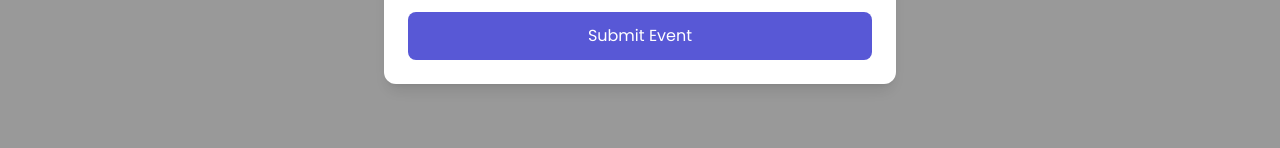
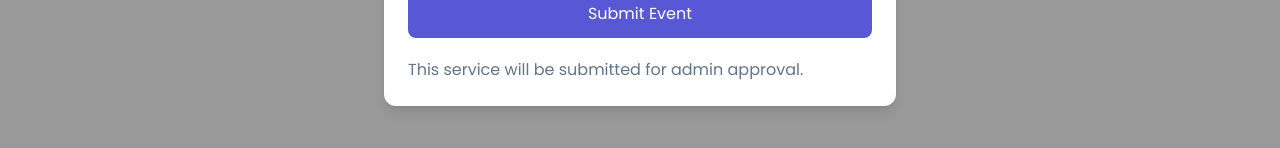
Before and after one commit to karJordan/migrant-support-platform, a Next.js app in the folder frontend/: page /community in a window 1280 px wide. Both pictures are taken after a click on the button "Add Community Event". Shown: the part 598-746 px from the top of the page. Built offline with nearby package versions, Linux system fonts and the light colour scheme; no server answers.

Commit message:
added message at bottom of form based on role

```diff
--- a/frontend/components/CommunityEventForm.tsx
+++ b/frontend/components/CommunityEventForm.tsx
@@ -126,7 +126,11 @@ export default function CommunityEventForm() {
             >
                 Submit Event
             </button>
-
+            <p className="text-neutral mt-1">
+                {user?.role === "admin"
+                    ? "This service will be published immediately."
+                    : "This service will be submitted for admin approval."}
+            </p>
             {message && (
                 <p className="text-sm text-neutral">
                     {message}
--- a/frontend/components/CommunityGroupForm.tsx
+++ b/frontend/components/CommunityGroupForm.tsx
@@ -104,7 +104,11 @@ export default function CommunityGroupForm() {
             >
                 Submit Group
             </button>
-
+            <p className="text-neutral mt-1">
+                {user?.role === "admin"
+                    ? "This service will be published immediately."
+                    : "This service will be submitted for admin approval."}
+            </p>
             {message && (
                 <p className="text-sm text-neutral">
                     {message}
--- a/frontend/components/JobsForm.tsx
+++ b/frontend/components/JobsForm.tsx
@@ -129,6 +129,11 @@ export default function JobsForm() {
             >
                 Submit Job
             </button>
+                        <p className="text-neutral mt-1">
+                {user?.role === "admin"
+                    ? "This service will be published immediately."
+                    : "This service will be submitted for admin approval."}
+            </p>
 
             {message && (
                 <p className="text-sm text-neutral">
--- a/frontend/components/ResourcesForm.tsx
+++ b/frontend/components/ResourcesForm.tsx
@@ -113,7 +113,11 @@ export default function ResourcesForm() {
             >
                 Submit Resource
             </button>
-
+            <p className="text-neutral mt-1">
+                {user?.role === "admin"
+                    ? "This service will be published immediately."
+                    : "This service will be submitted for admin approval."}
+            </p>
             {message && (
                 <p className="text-sm text-neutral">
                     {message}
```
